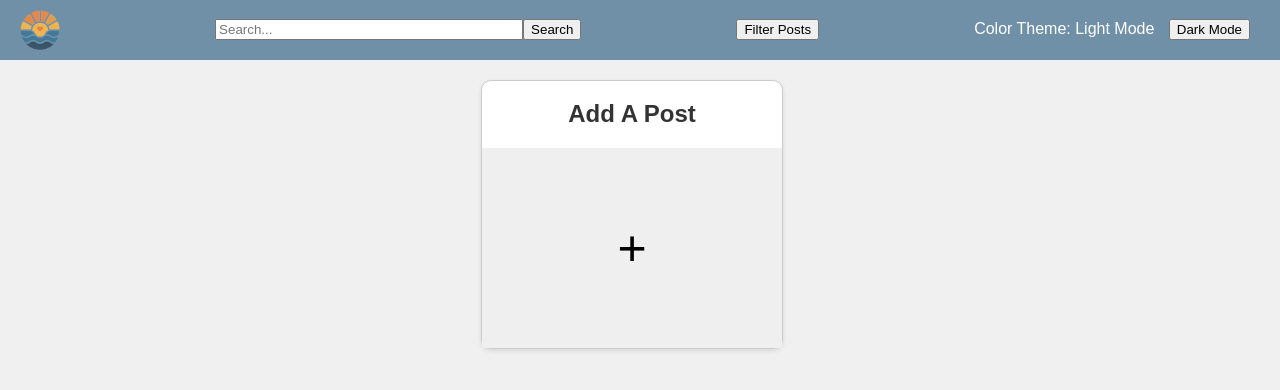
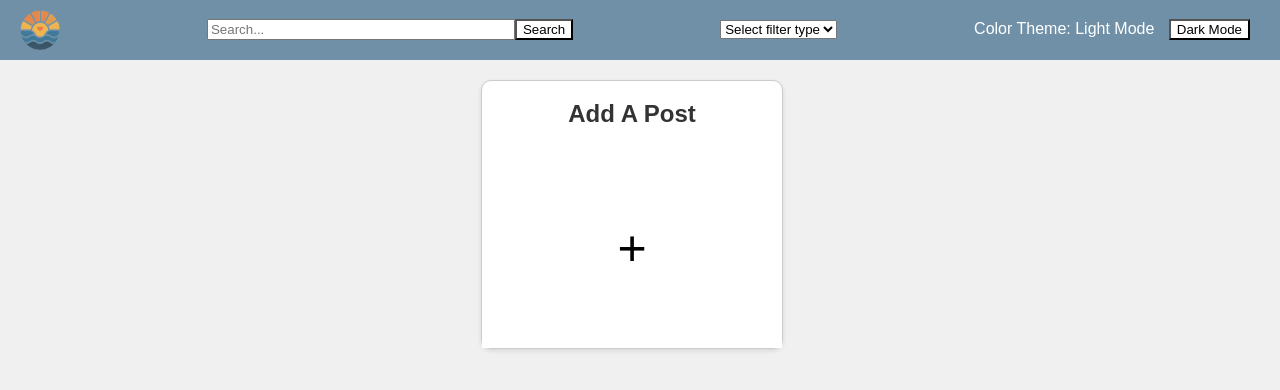
Before and after one commit to maurasweeney1/somethingGoodEveryday, a React (Create React App) app in the folder something-good-everyday/: page / in a window 1280 px wide. Shown: the top 390 px of the page. Built offline with nearby package versions, Linux system fonts and the light colour scheme.

Commit message:
added filter feature, updates light/dark mode to include

```diff
--- a/something-good-everyday/src/AddPosts.js
+++ b/something-good-everyday/src/AddPosts.js
@@ -74,6 +74,7 @@ function AddPostPage({ addNewPost }) {
               value={category}
               onChange={(e) => setCategory(e.target.value)}
             >
+              <option value="">Select a category</option>
               <option value="General">General</option>
               <option value="Quotes">Quotes</option>
               <option value="Stories">Stories</option>
--- a/something-good-everyday/src/App.css
+++ b/something-good-everyday/src/App.css
@@ -30,6 +30,11 @@ a:hover {
   color: #8af;
 }
 
+button {
+  background-color: white;
+  color: black;
+}
+
 .panel-header {
   border-bottom: 2px solid #888;
   background-color: rgb(100, 150, 175, .5);
@@ -48,6 +53,14 @@ body.light-mode {
   background-color: white;
   color: black;
 }
+body.light-mode .search-bar input,
+body.light-mode .filters select,
+body.light-mode input[type="date"],
+body.light-mode button {
+  background-color: white;
+  color: black;
+  border: 1px solid #ccc;
+}
 
 header.light-mode {
   background-color: rgb(100, 150, 175);
@@ -61,6 +74,14 @@ header.light-mode {
 body.dark-mode {
   background-color: black;
   color: white;
+}
+body.dark-mode .search-bar input,
+body.dark-mode input[type="date"],
+body.dark-mode .filters select,
+body.dark-mode button{
+  background-color: #333;
+  color: white;
+  border: 1px solid #444;
 }
 
 header.dark-mode {
--- a/something-good-everyday/src/App.js
+++ b/something-good-everyday/src/App.js
@@ -15,11 +15,15 @@ function App() {
       document.body.classList.add("light-mode");
       document.querySelector("header").classList.remove("dark-mode");
       document.querySelector("header").classList.add("light-mode");
+      // document.querySelectorAll("button").classList.remove("dark-mode");
+      // document.querySelectorAll("button").classList.add("light-mode");
     } else {
       document.body.classList.remove("light-mode");
       document.body.classList.add("dark-mode");
       document.querySelector("header").classList.remove("light-mode");
       document.querySelector("header").classList.add("dark-mode");
+      // document.querySelectorAll("button").classList.remove("light-mode");
+      // document.querySelectorAll("button").classList.add("dark-mode");
     }
   };
 
--- a/something-good-everyday/src/Main.js
+++ b/something-good-everyday/src/Main.js
@@ -8,6 +8,9 @@ import { useNavigate } from "react-router-dom";
 
 function MainPage({ setPosts, posts, lightMode, updateColorTheme }) {
   const [searchQuery, setSearchQuery] = useState("");
+  const [filterType, setFilterType] = useState(""); // date posted or category
+  const [dateRange, setDateRange] = useState({ startDate: "", endDate: "" });
+  const [selectedCategory, setSelectedCategory] = useState("");
   const navigate = useNavigate();
   const goToAddPostPage = () => {
     navigate("/add-post");
@@ -19,21 +22,35 @@ function MainPage({ setPosts, posts, lightMode, updateColorTheme }) {
     setSearchQuery(query);
   };
 
-  const searchFilteredPosts = posts.filter((post) => {
-    if (!searchQuery) {
-      // If not searching return all posts
-      return true;
-    }
-    return (
+  // for search and filter
+  const filteredPosts = posts.filter((post) => {
+    // search feature
+    const search =
+      post.link.toLowerCase().includes(searchQuery) ||
       post.title.toLowerCase().includes(searchQuery) ||
       post.category.toLowerCase().includes(searchQuery) ||
-      (post.text && post.text.toLowerCase().includes(searchQuery))
-    );
+      (post.text && post.text.toLowerCase().includes(searchQuery));
+
+    // filter feature- date posted
+    const date = () => {
+      if (filterType === "date" && dateRange.startDate && dateRange.endDate) {
+        const datePosted = new Date(post.datePosted);
+        const start = new Date(dateRange.startDate);
+        const end = new Date(dateRange.endDate);
+        return datePosted >= start && datePosted <= end;
+      }
+      return true; // if not date filter, show post
+    };
+
+    // filter feature- category
+    const category = () => {
+      if (filterType === "category" && selectedCategory) {
+        return post.category === selectedCategory;
+      }
+      return true; // if not category filter, show post
+    };
+    return search && date() && category();
   });
-
-  // TODO: all of this
-  // filter on date posted, category
-  const updateFilter = () => {};
 
   const handleLike = (index) => {
     const updatedPosts = posts.map((post, i) => {
@@ -62,16 +79,60 @@ function MainPage({ setPosts, posts, lightMode, updateColorTheme }) {
             <button type="submit">Search</button>
           </form>
         </div>
+
+        <div className="filters">
+          <select
+            value={filterType}
+            onChange={(e) => setFilterType(e.target.value)}
+          >
+            <option value="">Select filter type</option>
+            <option value="date">Date Posted</option>
+            <option value="category">Category</option>
+          </select>
+
+          {/* if they chose date posted */}
+          {filterType === "date" && (
             <div>
-          {/* TODO: make checkboxes instead */}
-          <button id="filter-button" onClick={() => updateFilter()}>
-            Filter Posts
-          </button>
+              <label>Start Date:</label>
+              <input
+                type="date"
+                value={dateRange.startDate}
+                onChange={(e) =>
+                  setDateRange({ ...dateRange, startDate: e.target.value })
+                }
+              />
+              <label>End Date:</label>
+              <input
+                type="date"
+                value={dateRange.endDate}
+                onChange={(e) =>
+                  setDateRange({ ...dateRange, endDate: e.target.value })
+                }
+              />
             </div>
+          )}
+
+          {/* if they chose category */}
+          {filterType === "category" && (
+            <div>
+              <select
+                value={selectedCategory}
+                onChange={(e) => setSelectedCategory(e.target.value)}
+              >
+                <option value="">Select a category</option>
+                <option value="General">General</option>
+                <option value="Quotes">Quotes</option>
+                <option value="Stories">Stories</option>
+                <option value="Advice">Advice</option>
+                <option value="Images">Images</option>
+              </select>
+            </div>
+          )}
+        </div>
+
         <div>
           {/* light/dark mode */}
           <span>Color Theme: {lightMode ? "Light Mode " : "Dark Mode "}</span>
-          {/* Button to toggle Light/Dark Mode */}
           <button
             id="color-theme-button"
             onClick={() => updateColorTheme(!lightMode)}
@@ -92,11 +153,14 @@ function MainPage({ setPosts, posts, lightMode, updateColorTheme }) {
           </div>
 
           {posts.length > 0 ? (
-            searchFilteredPosts.map((post, index) => (
+            filteredPosts.map((post, index) => (
               <div key={index} className="post-panel">
                 <h1 className="panel-header">{post.title}</h1>
                 <h3>{post.category}</h3>
+                <p>
                   {post.text && post.text.trim() !== "" && <p>{post.text}</p>}
+                </p>
+                <p>
                   {post.image && (
                     <img
                       src={URL.createObjectURL(post.image)}
@@ -104,17 +168,23 @@ function MainPage({ setPosts, posts, lightMode, updateColorTheme }) {
                       style={{ width: "150px", height: "auto" }}
                     />
                   )}
+                </p>
+                <p>
                   {post.link && post.link.trim() !== "" && (
-                  <a href={post.link} target="_blank" rel="noopener noreferrer">
+                    <a
+                      href={post.link}
+                      target="_blank"
+                      rel="noopener noreferrer"
+                    >
                       {post.link}
                     </a>
                   )}
+                </p>
                 <button
                   onClick={() => handleLike(index)}
                   style={{
                     border: "none",
                     padding: 0,
-                    backgroundColor: "white",
                   }}
                 >
                   <p>Likes: {post.likes}</p>
```
Lines whose indentation alone changed are shown as unchanged.
